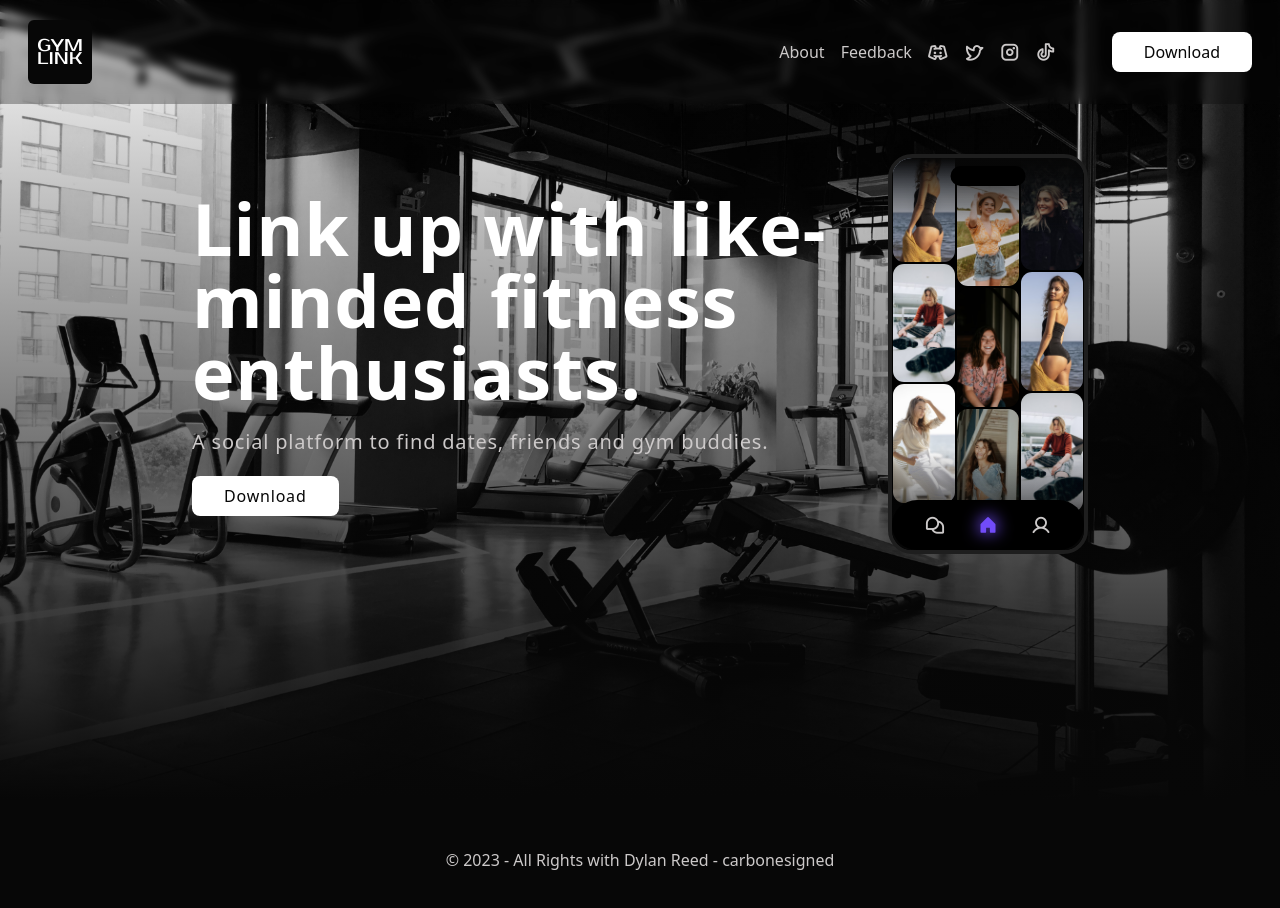
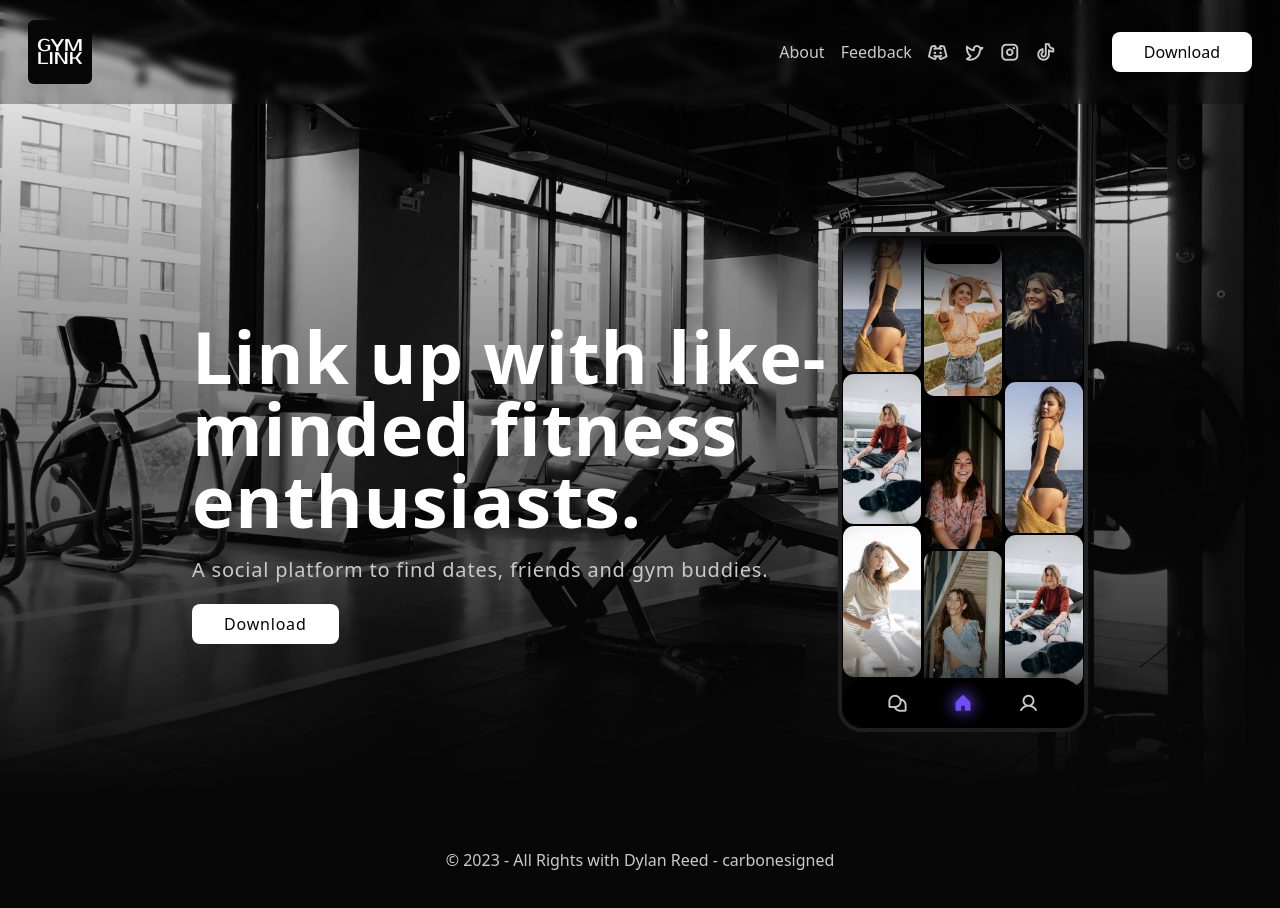
Before and after one commit to Gymlinkapp/gymlink-landing-page, an Astro site: page / in a window 1280 px wide. Built offline with nearby package versions, Linux system fonts and the light colour scheme; Astro itself is replaced by a stand-in of ours.

Commit message:
size and position adjustments

```diff
--- a/src/components/Phone.astro
+++ b/src/components/Phone.astro
@@ -3,7 +3,7 @@ import UserOnFeed from './UserOnFeed.astro';
 ---
 
 <div
-  class='z-50 w-[200px] hidden md:flex absolute h-[400px] bg-black rounded-3xl border-4 overflow-hidden border-dark-400 gap-[0.5px] right-0 top-1/2 -translate-y-1/2'
+  class='z-50 w-[200px] xl:w-[250px] hidden md:flex absolute h-[400px] xl:h-[500px] bg-black rounded-3xl border-4 overflow-hidden border-dark-400 gap-[0.5px] right-0 top-1/2 -translate-y-1/2'
 >
   <div
     class='absolute z-50 top-0 left-0 w-full h-[75px] bg-gradient-to-b from-dark-500 to-transparent'
--- a/src/pages/index.astro
+++ b/src/pages/index.astro
@@ -11,7 +11,7 @@ const backgroundUrl =
 
 <Layout title='Gymlink - Link up with like-minded fitness enthusiasts.'>
   <main
-    class={`bg-dark-500 min-h-screen bg-[url("/Gymlink-bg.jpg")] relative bg-cover bg-center`}
+    class={`bg-dark-500 min-h-screen bg-[url("/Gymlink-bg.jpg")] xl:pt-32 relative bg-cover bg-center`}
   >
     <div
       class='inset-0 bg-gradient-to-t from-dark-500 to-transparent z-30 absolute'
```
